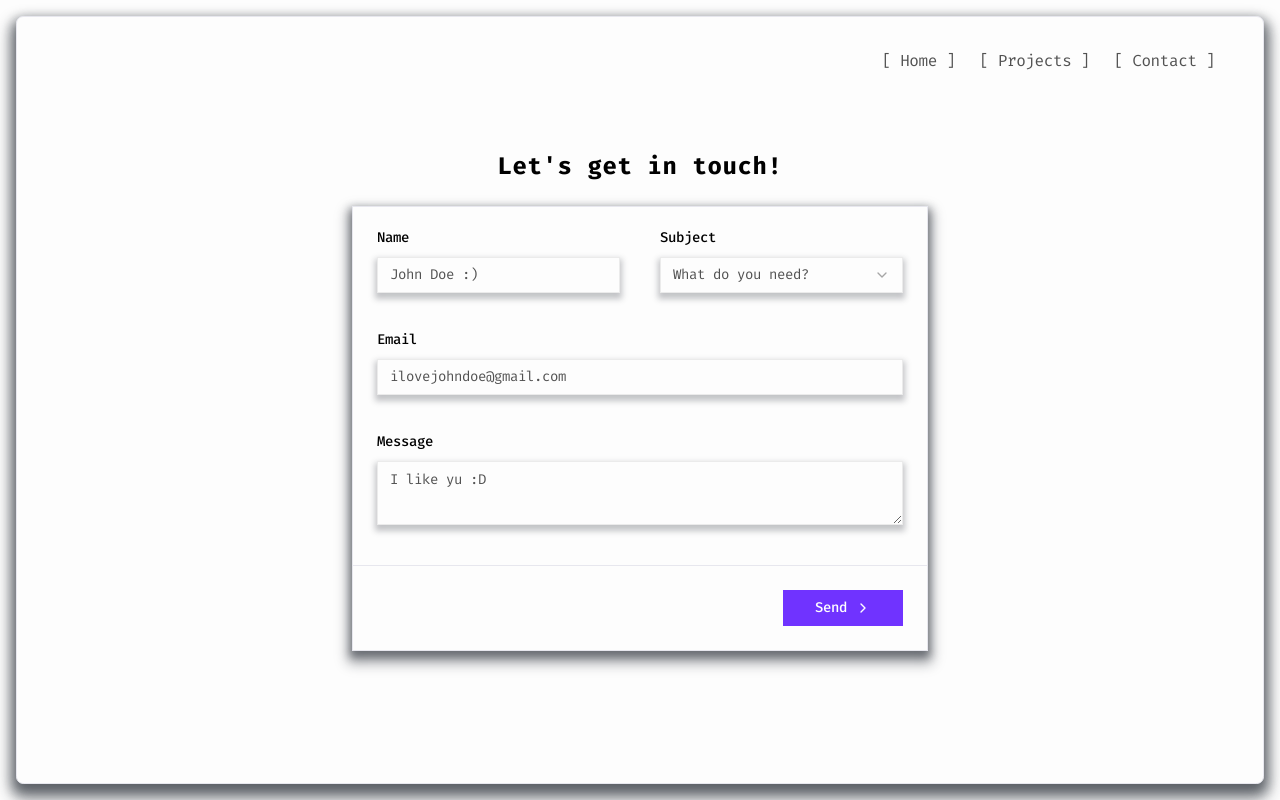
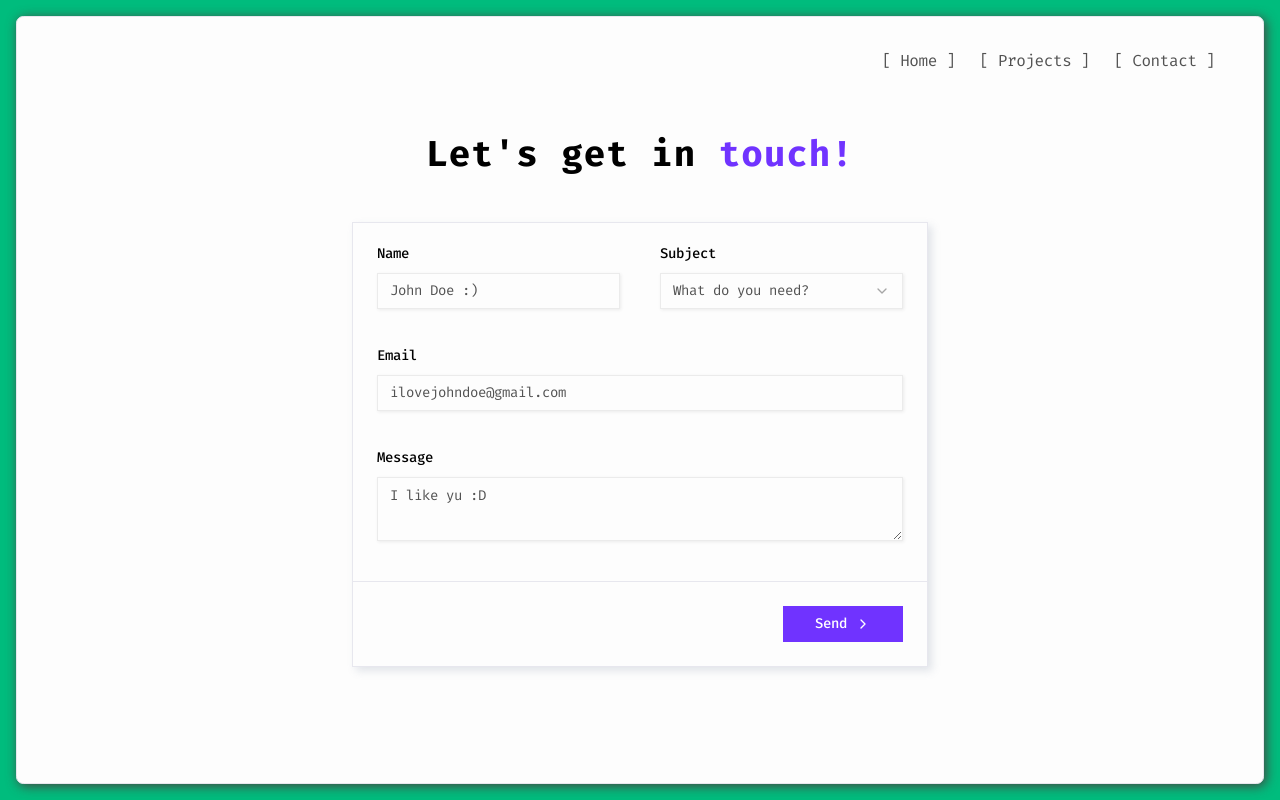
Before and after one commit to ElJoshua08/portfolio, a Next.js app: page /contact in a window 1280 px wide. Built offline with nearby package versions, Linux system fonts and the light colour scheme.

Commit message:
Okay now this looks a lot better, changed background and background-banner color, fixed some shadows

```diff
--- a/app/(app)/contact/page.tsx
+++ b/app/(app)/contact/page.tsx
@@ -1,7 +1,6 @@
 "use client";
 
 import { PageContent } from "@/components/page-content";
-import { PageDecoration } from "@/components/page-decoration";
 import { Button } from "@/components/ui/button";
 import { Card, CardContent, CardFooter } from "@/components/ui/card";
 import {
@@ -79,9 +78,10 @@ export default function ContactPage() {
     <PageContent>
       {/* <PageDecoration numberOfElements={3} /> */}
 
-      <div className="flex items-center justify-center h-full flex-col gap-y-6">
-        <span className="text-2xl font-bold tracking-wider">
-          Let&apos;s get in touch!
+      <div className="flex items-center justify-center h-full flex-col gap-y-12">
+        <span className="text-4xl font-bold tracking-wider">
+          Let&apos;s get in{" "}
+          <span className=" font-extrabold text-primary">touch!</span>
         </span>
 
         <Card className="md:min-w-xl bg-card">
@@ -113,8 +113,8 @@ export default function ContactPage() {
                         <FormLabel>Subject</FormLabel>
                         <FormControl>
                           <Select
-                            value={field.value}
                             onValueChange={field.onChange}
+                            {...field}
                           >
                             <SelectTrigger className="w-full">
                               <SelectValue placeholder="What do you need?" />
--- a/app/(app)/layout.tsx
+++ b/app/(app)/layout.tsx
@@ -25,7 +25,7 @@ export default function AppLayout({ children }: { children: React.ReactNode }) {
       <div className="absolute top-1/2 left-1/2 -translate-1/2 ">
         <pre
           data-text={ASCII_BANNER}
-          className="glitch text-5xl font-mono leading-none rotate-25 select-none text-border"
+          className="glitch text-5xl font-mono leading-none rotate-25 select-none text-white"
         >
           {ASCII_BANNER}
         </pre>
--- a/app/globals.css
+++ b/app/globals.css
@@ -117,20 +117,14 @@
   --radius: 0.7rem;
   --tracking-normal: -0.025em;
 
-  --shadow-2xs: 0px 3px 5px 1px hsl(220 25% 12% / 0.25);
-  --shadow-xs: 0px 4px 6px 2px hsl(220 25% 12% / 0.25);
-  --shadow-sm: 0px 6px 8px 3px hsl(220 25% 12% / 0.3),
-    0px 2px 4px 1px hsl(220 25% 12% / 0.3);
-  --shadow: 0px 6px 10px 3px hsl(220 25% 12% / 0.35),
-    0px 3px 6px 1px hsl(220 25% 12% / 0.35);
-  --shadow-md: 0px 8px 12px 4px hsl(220 25% 12% / 0.4),
-    0px 4px 8px 2px hsl(220 25% 12% / 0.4);
-  --shadow-lg: 0px 10px 16px 5px hsl(220 25% 12% / 0.45),
-    0px 6px 12px 3px hsl(220 25% 12% / 0.45);
-  --shadow-xl: 0px 12px 20px 6px hsl(220 25% 12% / 0.5),
-    0px 8px 16px 4px hsl(220 25% 12% / 0.5);
-  --shadow-2xl: 0px 16px 32px 8px hsl(220 25% 12% / 0.6),
-    0px 12px 24px 6px hsl(220 25% 12% / 0.6);
+  --shadow-2xs: 0px 3px 5px 1px hsla(219, 18%, 66%, 0.25);
+  --shadow-xs: 1px 1px 3px hsla(230, 3%, 36%, 0.11);
+  --shadow-sm: 4px 4px 8px hsla(219, 18%, 61%, 0.24);
+  --shadow: 0px 6px 10px 3px hsl(220 25% 12% / 0.35);
+  --shadow-md: 0px 8px 12px 4px hsl(220 25% 12% / 0.4);
+  --shadow-lg: 0px 10px 16px 5px hsl(220 25% 12% / 0.45);
+  --shadow-xl: 2px 2px 12px hsla(0, 8%, 27%, 1);
+  --shadow-2xl: 0px 16px 32px 8px hsl(220 25% 12% / 0.6);
 }
 
 /* === Dark Theme === */
@@ -167,6 +161,15 @@
   --sidebar-accent-foreground: oklch(0.6132 0.2294 291.7437);
   --sidebar-border: oklch(0.3289 0.0092 268.3843);
   --sidebar-ring: oklch(0.6132 0.2294 291.7437);
+
+  --shadow-2xs: 0px 3px 5px 1px hsla(219, 18%, 66%, 0.25);
+  --shadow-xs: 1px 1px 3px hsla(231, 9%, 15%, 0.11);
+  --shadow-sm: 4px 4px 8px hsla(218, 6%, 39%, 0.068);
+  --shadow: 0px 6px 10px 3px hsl(220 25% 12% / 0.35);
+  --shadow-md: 0px 8px 12px 4px hsl(220 25% 12% / 0.4);
+  --shadow-lg: 0px 10px 16px 5px hsl(220 25% 12% / 0.45);
+  --shadow-xl: 2px 2px 12px hsla(0, 0%, 23%, 0.77);
+  --shadow-2xl: 0px 16px 32px 8px hsl(220 25% 12% / 0.6);
 }
 
 @layer utilities {
@@ -189,7 +192,6 @@
     font-size: 25px;
     font-weight: 700;
     line-height: 1.2;
-    color: #666;
     letter-spacing: 5px;
     z-index: 1;
     animation: shift 1s ease-in-out infinite alternate;
@@ -206,12 +208,14 @@
   }
 
   .glitch:before {
+    content: attr(data-glitch);
     animation: glitch 0.4s cubic-bezier(0.25, 0.46, 0.45, 0.94) both infinite;
     color: #a435ff;
     z-index: 1;
   }
 
   .glitch:after {
+    content: attr(data-glitch);
     animation: glitch 0.4s cubic-bezier(0.25, 0.46, 0.45, 0.94) reverse both
       infinite;
     color: #00e571;
--- a/app/layout.tsx
+++ b/app/layout.tsx
@@ -25,7 +25,7 @@ export default function RootLayout({
       lang="en"
       suppressHydrationWarning
     >
-      <body className={`${bodyFont.variable} antialiased`}>
+      <body className={`${bodyFont.variable} antialiased bg-emerald-500`}>
         <ThemeProvider
           attribute="class"
           defaultTheme="system"
--- a/components/page-content.tsx
+++ b/components/page-content.tsx
@@ -37,7 +37,7 @@ export const PageContent = ({
   return (
     <main className="h-dvh w-full p-4">
       <div
-        className={`h-full w-full flex flex-col shadow-lg shadow-black/50 rounded-sm overflow-hidden bg-card backdrop-blur-3xl border transition-all duration-700 p-6 relative ${
+        className={`h-full w-full flex flex-col shadow-xl rounded-sm overflow-hidden bg-card backdrop-blur-3xl border transition-all duration-700 p-6 relative ${
           showContent
             ? "opacity-100 translate-y-0 backdrop-blur-3xl"
             : "opacity-0 translate-y-4 backdrop-blur-none"
--- a/components/ui/card.tsx
+++ b/components/ui/card.tsx
@@ -7,7 +7,7 @@ function Card({ className, ...props }: React.ComponentProps<"div">) {
     <div
       data-slot="card"
       className={cn(
-        "bg-card text-card-foreground flex flex-col gap-6  border py-6 shadow-md",
+        "bg-card text-card-foreground flex flex-col gap-6  border py-6 shadow-sm",
         className
       )}
       {...props}
```
Also changed, not shown: components/ui/input.tsx (line endings or trailing spaces).
